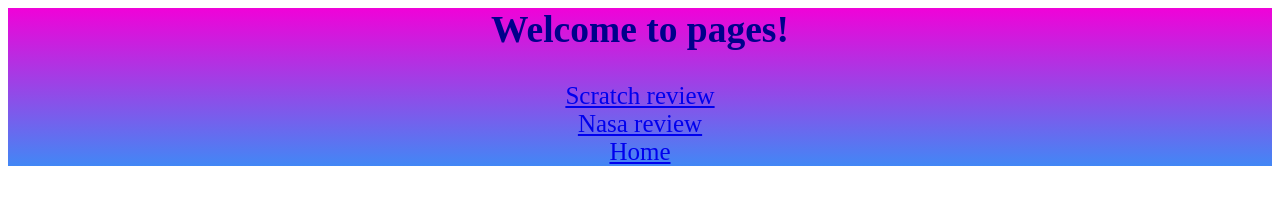
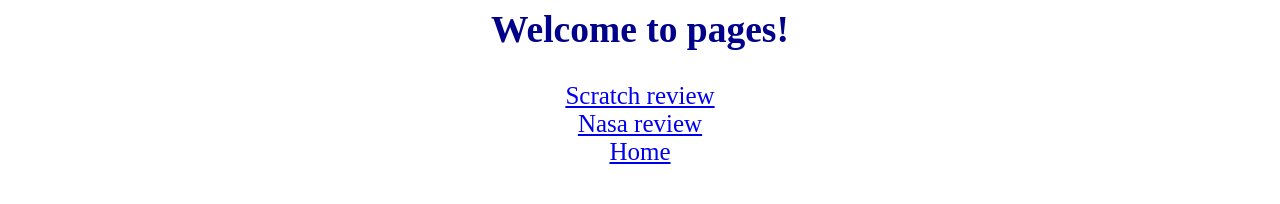
Before and after one commit to coderpro1234/pages, a plain HTML site: page index.html in a window 1280 px wide. Drawn offline with Linux system fonts and the light colour scheme.

Commit message:
Update style.css

```diff
--- a/style.css
+++ b/style.css
@@ -1,7 +1,5 @@
 #all{
     text-align: center;
-    background: linear-gradient(#f002d8 0%,#4287f5 100%);
-    background-repeat: no-repeat;
     font-size: 25;
 color:darkblue;
 }
```
